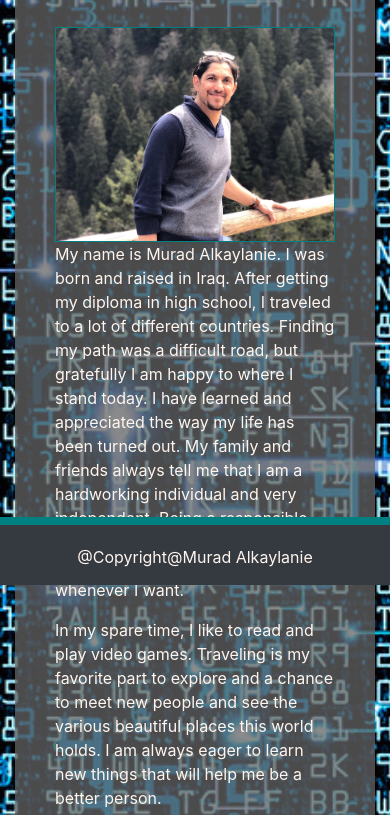
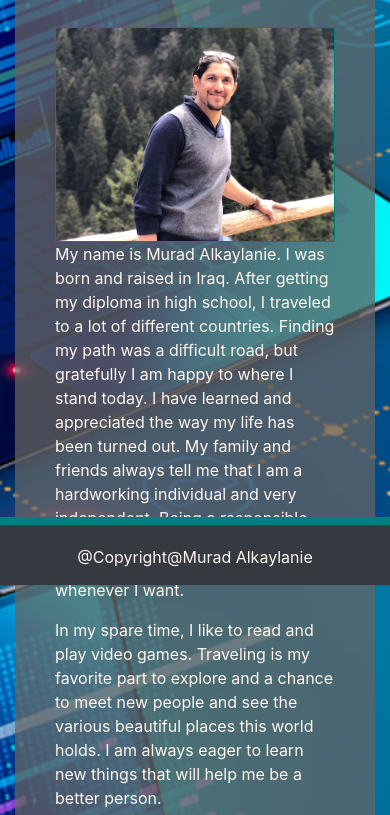
Before and after one commit to Kaylan83/HW2, a plain HTML site: page index.html in a window 390 px wide. Shown: the part 259-1074 px from the top of the page. Drawn offline with nearby package versions, Linux system fonts and the light colour scheme; files that its build step writes are made by us from their sources.

Commit message:
Update style.css

```diff
--- a/Assests/style.css
+++ b/Assests/style.css
@@ -145,7 +145,7 @@ h1,h6 {
 /* On screens that are 640px or less, set the background color to olive */
   @media screen and (max-width: 640px) {
     body {
-        background-image:url(images/smallScreenBackground.jpeg);
+        background-image:url(images/sb-blog-programming.jpg);
     }
 
     .marginLeft{
```
